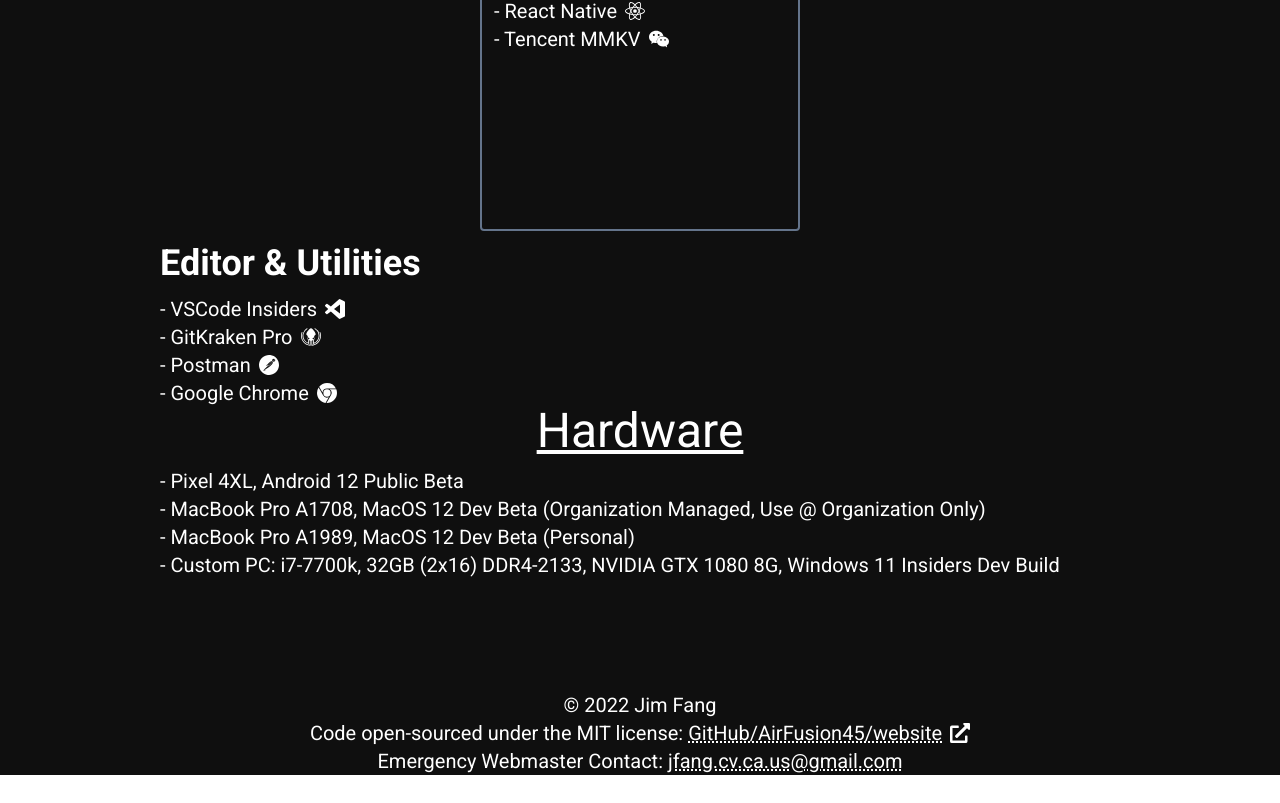
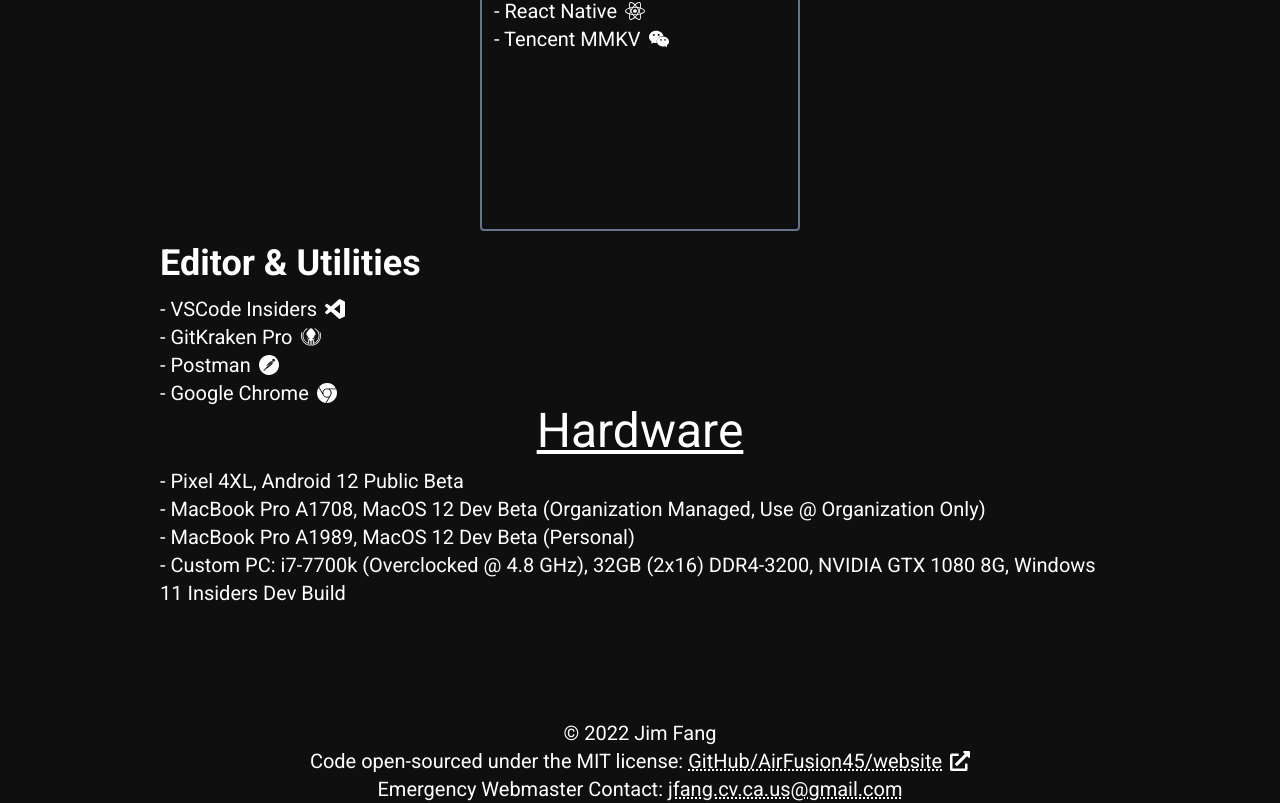
Before and after one commit to jimfangx/website, a Next.js app: page /uses in a window 1280 px wide. Shown: the part 1485-2288 px from the top of the page. Before the commit the page ends 2260 px from the top, so only its background shows below. Built offline with nearby package versions, Linux system fonts and the light colour scheme.

Commit message:
update /uses, remove unused declaration

```diff
--- a/pages/index.js
+++ b/pages/index.js
@@ -1,7 +1,7 @@
 import Head from 'next/head'
 import Typed from "typed.js";
 import { useEffect, useRef } from "react";
-import { Link, animateScroll as scroll } from "react-scroll";
+import { Link } from "react-scroll";
 import Image from 'next/image'
 import Socials from '../components/Socials'
 import Links from '../components/Links'
--- a/pages/uses.js
+++ b/pages/uses.js
@@ -138,7 +138,7 @@
                         - Pixel 4XL, Android 12 Public Beta<br />
                         - MacBook Pro A1708, MacOS 12 Dev Beta (Organization Managed, Use @ Organization Only) <br />
                         - MacBook Pro A1989, MacOS 12 Dev Beta (Personal) <br />
-                        - Custom PC: i7-7700k, 32GB (2x16) DDR4-2133, NVIDIA GTX 1080 8G, Windows 11 Insiders Dev Build
+                        - Custom PC: i7-7700k (Overclocked @ 4.8 GHz), 32GB (2x16) DDR4-3200, NVIDIA GTX 1080 8G, Windows 11 Insiders Dev Build
                     </p>
                 </div>
             </div>
```
